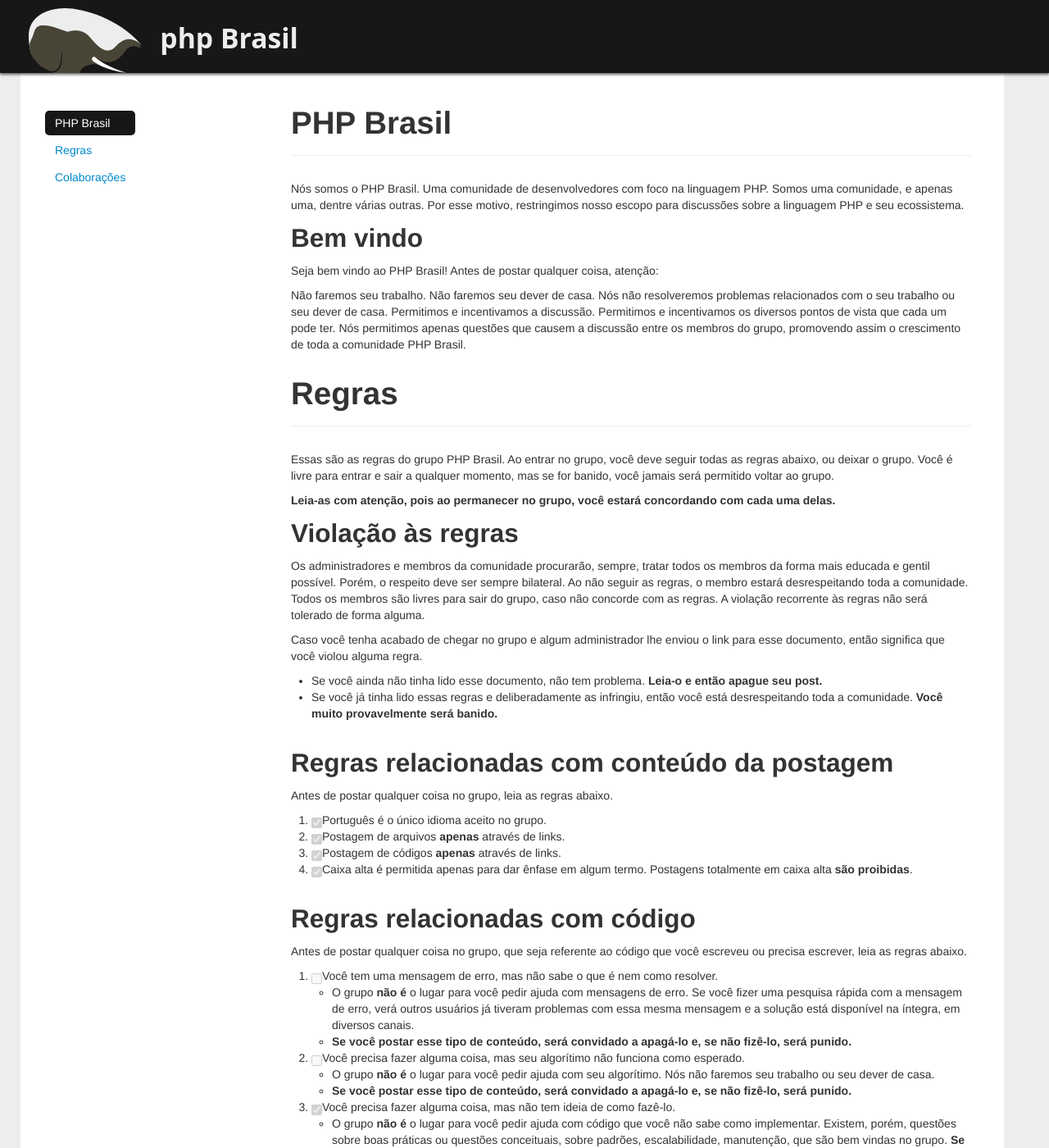
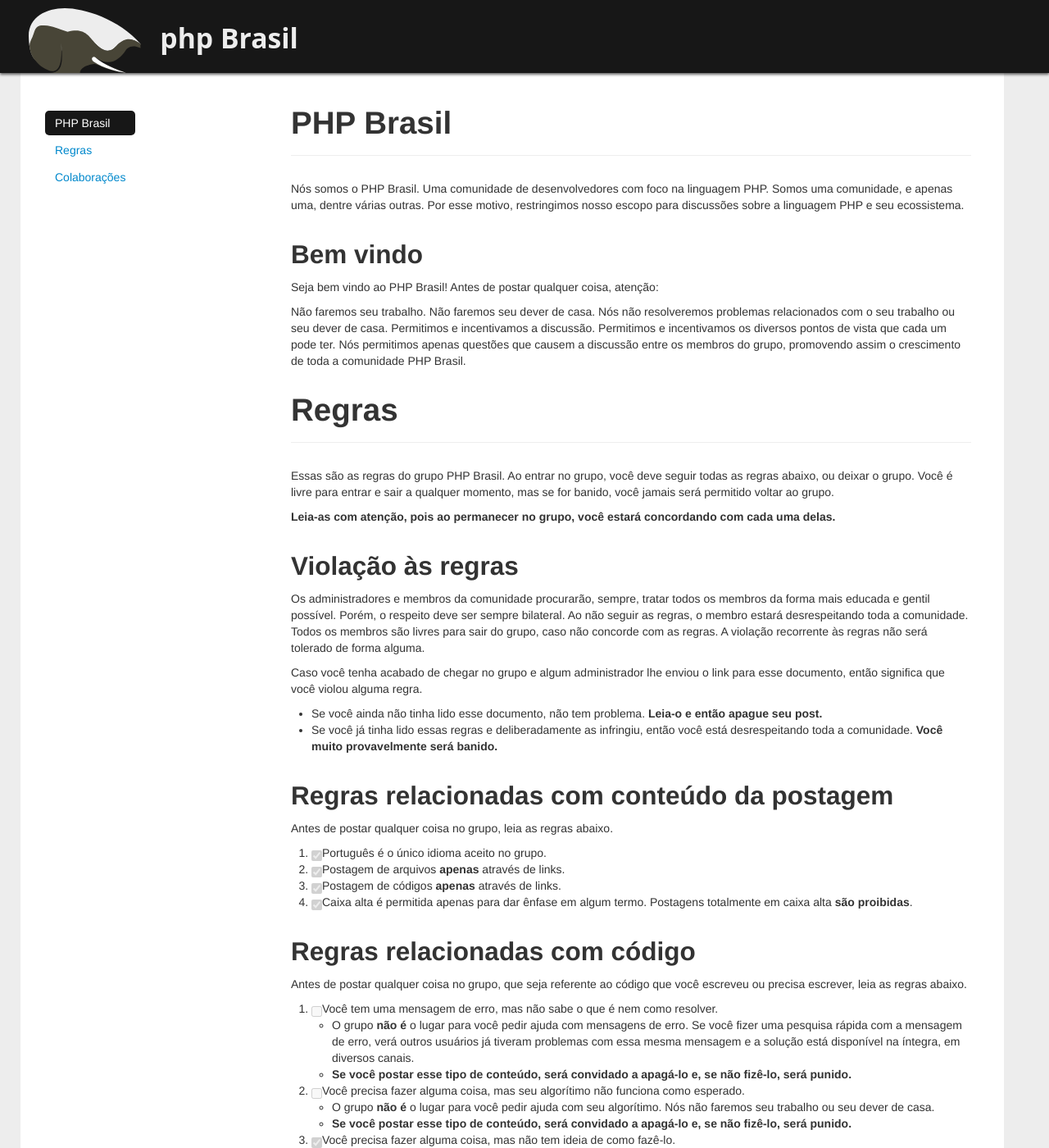
Before and after one commit to php-brasil/Documentos, a Jekyll site: the page built from index.html, in a window 1280 px wide and 1400 px high. Shown: the whole window at 82% size. Built offline with Jekyll 4.4.1, drawn with Linux system fonts in a browser that asks for light colours.

Commit message:
Aumentando margem dos subtítulos

```diff
--- a/theme/styles/default/php-brasil.css
+++ b/theme/styles/default/php-brasil.css
@@ -1,4 +1,5 @@
 body {background: #EDEDED;}
+h2 {margin: 30px 0 10px;}
 .navbar-fixed-top .navbar-inner, .navbar-static-top .navbar-inner {background: #171717; border: 0px none; box-shadow: 0px 2px 3px rgba(0,0,0,0.6);}
 .navbar .brand {padding: 10px 0 0; float: none; line-height: 70px; text-shadow: none; color: #FFFFFF;}
 .row {background: #ffffff;}
```
